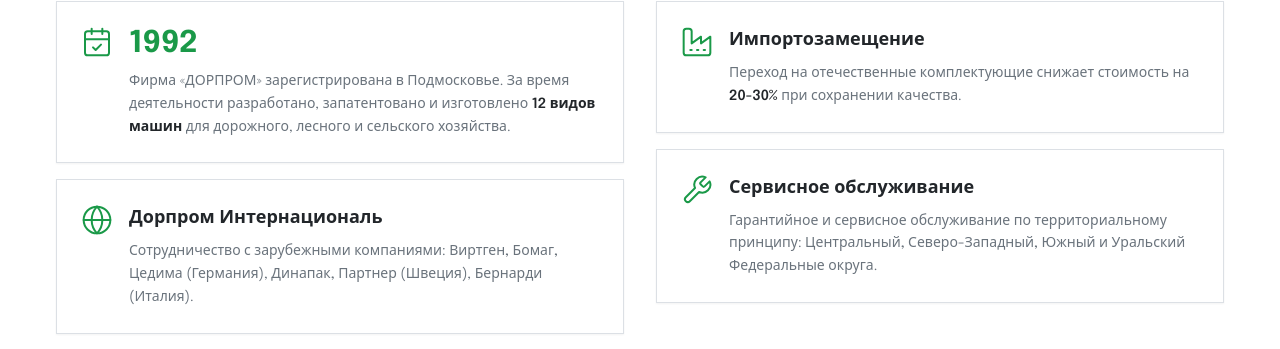
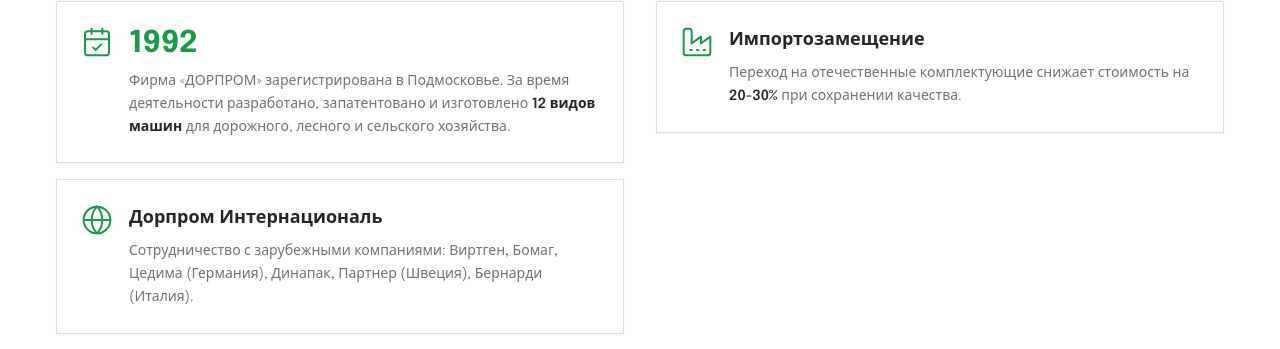
Before and after one commit to pr-poehali-dev/road-tech-landing, a React (Vite) app: page / in a window 1280 px wide. Shown: the part 1982-2331 px from the top of the page. Built offline with nearby package versions, Linux system fonts and the light colour scheme.

Commit message:
в блоке с иконками убери пункт Сервисное обслуживание

```diff
--- a/src/pages/Index.tsx
+++ b/src/pages/Index.tsx
@@ -276,19 +276,6 @@ const Index = () => {
                 </div>
               </Card>
 
-              <Card className="p-6 shadow-sm">
-                <div className="flex items-start gap-4">
-                  <div className="flex-shrink-0">
-                    <Icon name="Wrench" size={32} className="text-primary" strokeWidth={1.5} />
-                  </div>
-                  <div>
-                    <div className="text-lg font-bold text-foreground mb-2">Сервисное обслуживание</div>
-                    <p className="text-sm text-muted-foreground leading-relaxed">
-                      Гарантийное и сервисное обслуживание по территориальному принципу: <span className="font-medium">Центральный, Северо-Западный, Южный и Уральский</span> Федеральные округа.
-                    </p>
-                  </div>
-                </div>
-              </Card>
             </div>
           </div>
 
```
